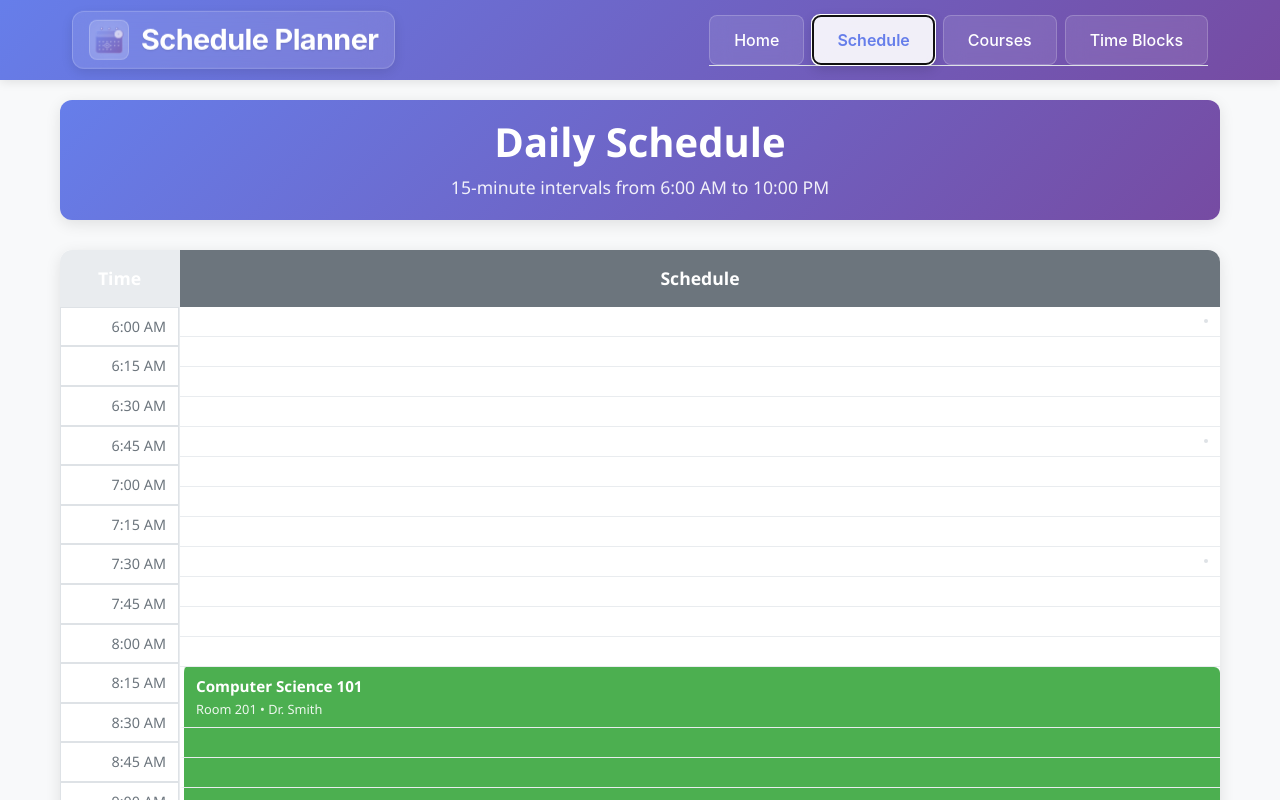
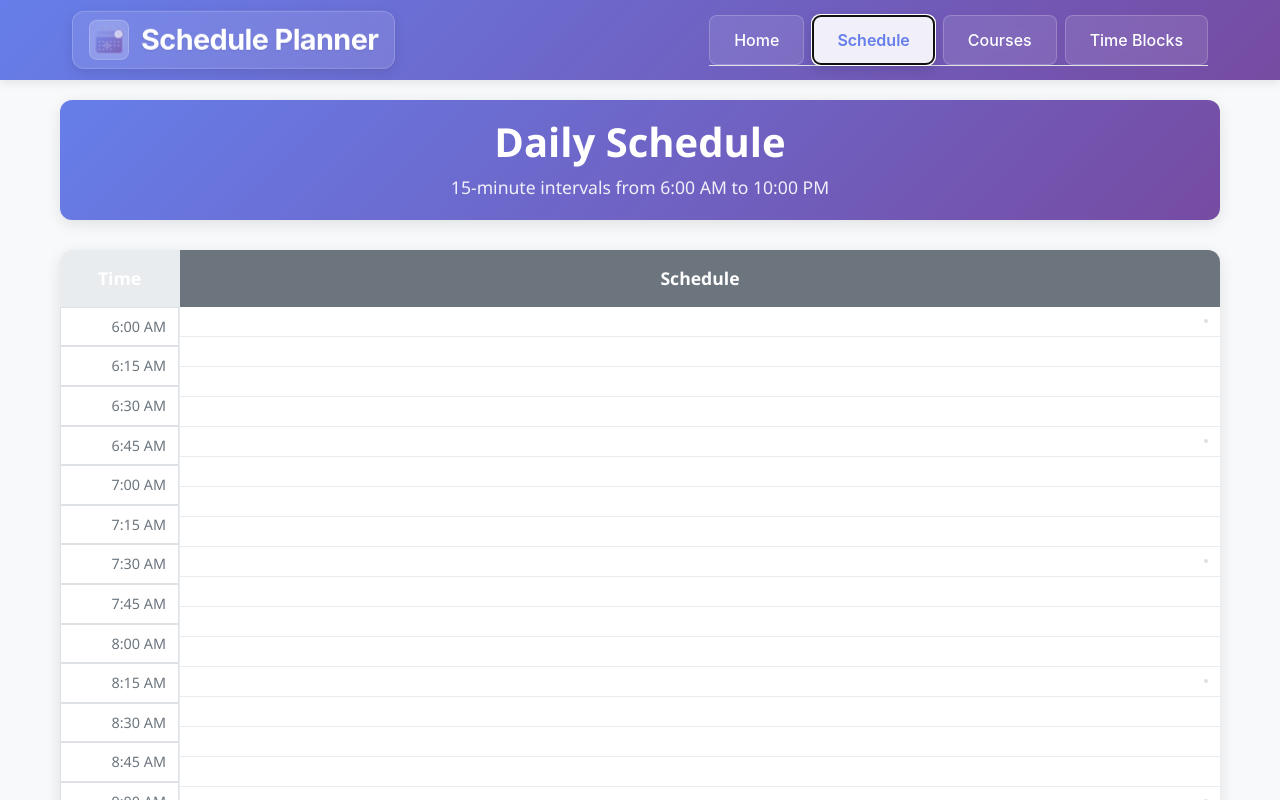
Before and after one commit to ADM-GenC-July25/Team3_ReactCapstone, a React (Vite) app in the folder SchedulePlanner/: page / in a window 1280 px wide. Both pictures are taken after a click on the button "Schedule". Shown: the top 800 px of the page. Built offline with nearby package versions, Linux system fonts and the light colour scheme.

Commit message:
Course tab updating schedule tab

```diff
--- a/SchedulePlanner/src/App.jsx
+++ b/SchedulePlanner/src/App.jsx
@@ -5,18 +5,20 @@ import Schedule from './components/Schedule'
 import CourseSelection from './components/CourseSelection'
 import TimeBlocks from './components/TimeBlocks'
 import Logo from './components/Logo'
+import SampleCourses from './components/SampleCourses'
 
 function App() {
   const [activeTab, setActiveTab] = useState('home')
+  const [courseList, setCourseList] = useState(SampleCourses);
 
   const renderContent = () => {
     switch (activeTab) {
       case 'home':
         return <Homepage />
       case 'schedule':
-        return <Schedule />
+        return <Schedule courseList={courseList} />
       case 'courses':
-        return <CourseSelection />
+        return <CourseSelection courseList={courseList} setCourseList={setCourseList} />
       case 'timeblocks':
         return <TimeBlocks />
       default:
--- a/SchedulePlanner/src/components/CourseList.jsx
+++ b/SchedulePlanner/src/components/CourseList.jsx
@@ -10,6 +10,7 @@ export default function CourseList({ courseList, setCourseList, setIsAddCourses
             course.id === id ? { ...course, isSelected: false } : course
         );
         setCourseList(updatedCourseList);
+        // console.log(courseList.filter(course => course.isSelected));
     }
 
     return (
@@ -21,7 +22,7 @@ export default function CourseList({ courseList, setCourseList, setIsAddCourses
                         className='btn btn-light'
                         onClick={() => setIsAddCourses(true)}
                     >
-                        <i className="fa fa-plus" aria-hidden="true"></i>
+                        <i className="fa fa-plus" aria-hidden="false"></i>
                     </button>
 
                 </div>
@@ -56,7 +57,7 @@ export default function CourseList({ courseList, setCourseList, setIsAddCourses
                                                 data-target="#deleteCourseModalCenter"
                                                 onClick={() => setSelectedCourse(course)}
                                             >
-                                                <i className='fa fa-trash' aria-hidden="true"></i>
+                                                <i className='fa fa-trash' aria-hidden="false"></i>
                                             </button>
                                         </td>
                                     </tr>
@@ -67,7 +68,7 @@ export default function CourseList({ courseList, setCourseList, setIsAddCourses
             </div>
 
             {/* Modal to view course details */}
-            <div className="modal fade" id="exampleModalCenter" tabIndex="-1" role="dialog" aria-labelledby="exampleModalCenterTitle" aria-hidden="true">
+            <div className="modal fade" id="exampleModalCenter" tabIndex="-1" role="dialog" aria-labelledby="exampleModalCenterTitle" aria-hidden="false">
                 <div className="modal-dialog modal-dialog-centered" role="document">
                     <div className="modal-content">
                         <div className="modal-header">
@@ -85,7 +86,7 @@ export default function CourseList({ courseList, setCourseList, setIsAddCourses
                                 {selectedCourse.name}
                             </h5>
                             <button type="button" className="close" data-dismiss="modal" aria-label="Close">
-                                <span aria-hidden="true">&times;</span>
+                                <span aria-hidden="false">&times;</span>
                             </button>
                         </div>
                         <div className="modal-body">
@@ -114,7 +115,7 @@ export default function CourseList({ courseList, setCourseList, setIsAddCourses
             </div>
 
             {/* Modal to confirm course deletion */}
-            <div className="modal fade" id="deleteCourseModalCenter" tabIndex="-1" role="dialog" aria-labelledby="deleteCourseModalCenter" aria-hidden="true">
+            <div className="modal fade" id="deleteCourseModalCenter" tabIndex="-1" role="dialog" aria-labelledby="deleteCourseModalCenter" aria-hidden="false">
                 <div className="modal-dialog modal-dialog-centered" role="document">
                     <div className="modal-content">
                         <div className="modal-header">
@@ -132,7 +133,7 @@ export default function CourseList({ courseList, setCourseList, setIsAddCourses
                                 {selectedCourse.name}
                             </h5>
                             <button type="button" className="close" data-dismiss="modal" aria-label="Close">
-                                <span aria-hidden="true">&times;</span>
+                                <span aria-hidden="false">&times;</span>
                             </button>
                         </div>
                         <div className="modal-body">
--- a/SchedulePlanner/src/components/CourseSelection.jsx
+++ b/SchedulePlanner/src/components/CourseSelection.jsx
@@ -3,8 +3,8 @@ import CourseList from './CourseList';
 import AddCourses from './AddCourses';
 import SampleCourses from './SampleCourses';
 
-export default function CourseSelection() {
-    const [courseList, setCourseList] = useState(SampleCourses);
+export default function CourseSelection({ courseList, setCourseList }) {
+    // const [courseList, setCourseList] = useState(SampleCourses);
     const [isAddCourses, setIsAddCourses] = useState(false);
 
     return (
--- a/SchedulePlanner/src/components/SampleCourses.js
+++ b/SchedulePlanner/src/components/SampleCourses.js
@@ -11,7 +11,7 @@ const SampleCourses = [
         instructor: "Dr. Smith",
         courseDescription: "Introduction to Computer Science",
         color: "#4CAF50",
-        isSelected: true
+        isSelected: false
     },
     {
         id: 2,
@@ -24,7 +24,7 @@ const SampleCourses = [
         instructor: "Prof. Johnson",
         courseDescription: "Advanced Calculus",
         color: "#2196F3",
-        isSelected: true
+        isSelected: false
     },
     {
         id: 3,
@@ -37,7 +37,7 @@ const SampleCourses = [
         instructor: "Dr. Williams",
         courseDescription: "Experimental Physics",
         color: "#FF9800",
-        isSelected: true
+        isSelected: false
     },
     {
         id: 4,
@@ -120,8 +120,8 @@ const SampleCourses = [
     {
         id: 10,
         name: "Statistics",
-        startTime: "11:30",
-        endTime: "12:45",
+        startTime: "16:30",
+        endTime: "15:45",
         day: ['Friday'],
         weeks: 12,
         location: "Room 140",
--- a/SchedulePlanner/src/components/Schedule.jsx
+++ b/SchedulePlanner/src/components/Schedule.jsx
@@ -1,7 +1,9 @@
 import React, { useState } from 'react';
 import './Schedule.css';
 
-const Schedule = () => {
+// no conflict handling
+
+const Schedule = ({ courseList }) => {
   // Generate time slots from 6 AM to 10 PM in 15-minute intervals
   const generateTimeSlots = () => {
     const slots = [];
@@ -14,51 +16,64 @@ const Schedule = () => {
         slots.push(time);
       }
     }
+    console.log(slots);
     return slots;
   };
 
   const timeSlots = generateTimeSlots();
 
   // Sample class data - this will be replaced with actual class data
-  const [classes, setClasses] = useState([
-    {
-      id: 1,
-      name: "Computer Science 101",
-      startTime: "09:00",
-      endTime: "10:30",
-      room: "Room 201",
-      instructor: "Dr. Smith",
-      color: "#4CAF50"
-    },
-    {
-      id: 2,
-      name: "Mathematics 205",
-      startTime: "11:00",
-      endTime: "12:15",
-      room: "Room 305",
-      instructor: "Prof. Johnson",
-      color: "#2196F3"
-    },
-    {
-      id: 3,
-      name: "Physics Lab",
-      startTime: "14:00",
-      endTime: "16:00",
-      room: "Lab 102",
-      instructor: "Dr. Williams",
-      color: "#FF9800"
-    }
-  ]);
+  // const [classes, setClasses] = useState([
+  //   {
+  //     id: 1,
+  //     name: "Computer Science 101",
+  //     startTime: "09:00",
+  //     endTime: "10:30",
+  //     room: "Room 201",
+  //     instructor: "Dr. Smith",
+  //     color: "#4CAF50",
+  //     isSelected:true
+  //   },
+  //   {
+  //     id: 2,
+  //     name: "Mathematics 205",
+  //     startTime: "11:00",
+  //     endTime: "12:15",
+  //     room: "Room 305",
+  //     instructor: "Prof. Johnson",
+  //     color: "#2196F3",
+  //     isSelected:false
+  //   },
+  //   {
+  //     id: 3,
+  //     name: "Physics Lab",
+  //     startTime: "14:00",
+  //     endTime: "16:00",
+  //     room: "Lab 102",
+  //     instructor: "Dr. Williams",
+  //     color: "#FF9800",
+  //     isSelected:false
+  //   }
+  // ]); //delete after courseList works
 
   // Helper function to check if a time slot has a class
   const getClassForTimeSlot = (timeSlot) => {
-    return classes.find(cls => {
+    // return classes.find(cls => {
+    //   const slotTime = timeSlot;
+    //   const classStart = cls.startTime;
+    //   const classEnd = cls.endTime;
+    //   const selected = cls.isSelected;
+
+    //   // Check if the time slot falls within the class time
+    //   return selected && slotTime >= classStart && slotTime < classEnd;
+    return courseList.find(cls => {
       const slotTime = timeSlot;
       const classStart = cls.startTime;
       const classEnd = cls.endTime;
+      const selected = cls.isSelected;
 
       // Check if the time slot falls within the class time
-      return slotTime >= classStart && slotTime < classEnd;
+      return selected && slotTime >= classStart && slotTime < classEnd;
     });
   };
 
@@ -78,17 +93,17 @@ const Schedule = () => {
         <p>15-minute intervals from 6:00 AM to 10:00 PM</p>
       </div>
 
-      <div className="schedule-grid">
-        <div className="time-column">
+      <div className="schedule-grid">                                 {/*displays classes and stuff*/}
+        <div className="time-column">                                 {/*time column*/}
           <div className="time-header">Time</div>
           {timeSlots.map((time, index) => (
             <div key={index} className="time-slot">
               {formatTime(time)}
             </div>
           ))}
-        </div>
+        </div>                                                        {/*end of time column*/}
 
-        <div className="schedule-column">
+        <div className="schedule-column">                                       {/*classes column*/}
           <div className="schedule-header-cell">Schedule</div>
           {timeSlots.map((time, index) => {
             const classItem = getClassForTimeSlot(time);
@@ -108,7 +123,7 @@ const Schedule = () => {
                   <div className="class-info">
                     <div className="class-name">{classItem.name}</div>
                     <div className="class-details">
-                      {classItem.room} • {classItem.instructor}
+                      {classItem.location} • {classItem.instructor}
                     </div>
                   </div>
                 )}
@@ -118,13 +133,13 @@ const Schedule = () => {
               </div>
             );
           })}
-        </div>
-      </div>
+        </div>                                                                 {/*classes column end*/}
+      </div>                                                          {/*end of classes and stuff*/}
 
       <div className="schedule-legend">
         <h3>Legend</h3>
         <div className="legend-items">
-          {classes.map(cls => (
+          {courseList.map(cls => (
             <div key={cls.id} className="legend-item">
               <div
                 className="legend-color"
```
